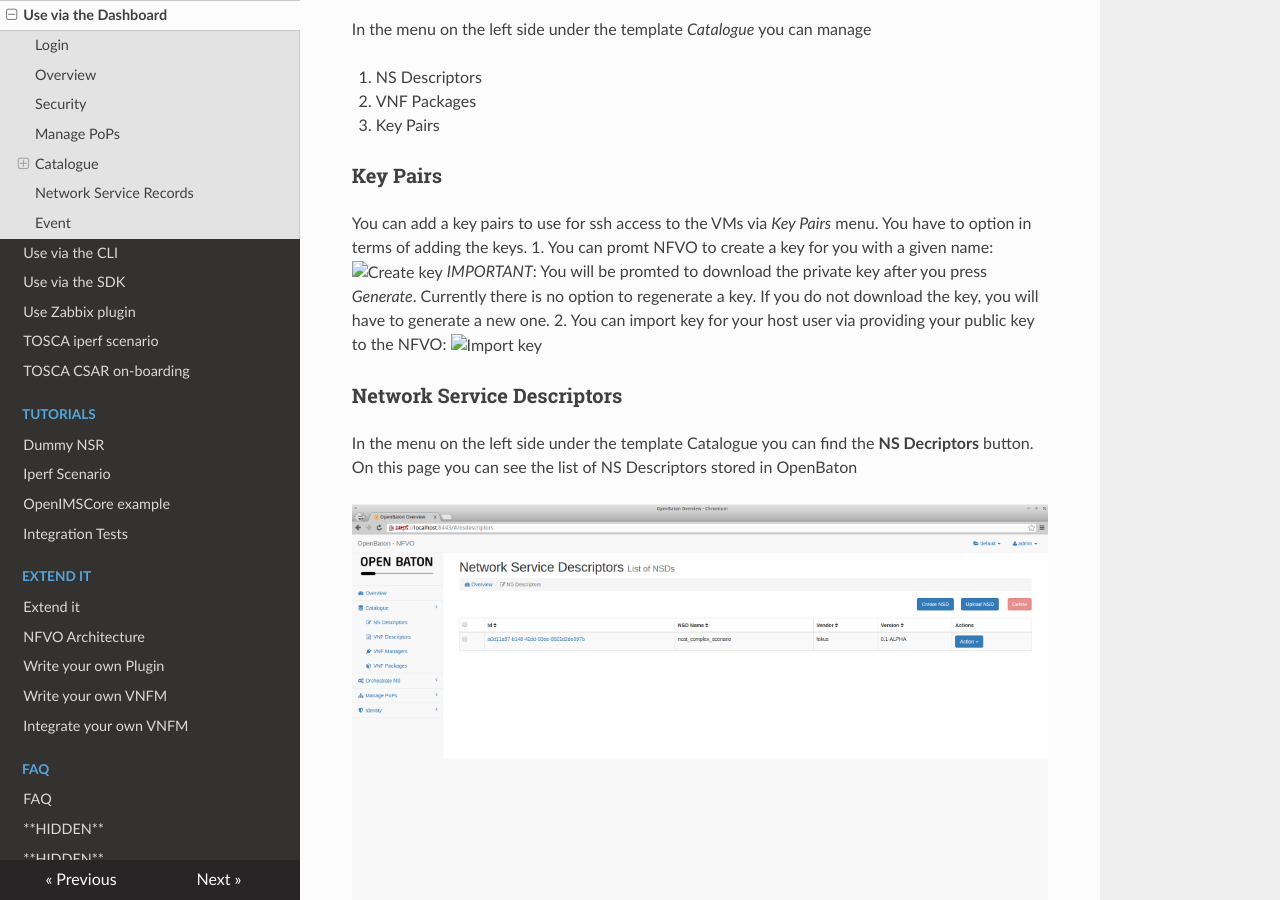
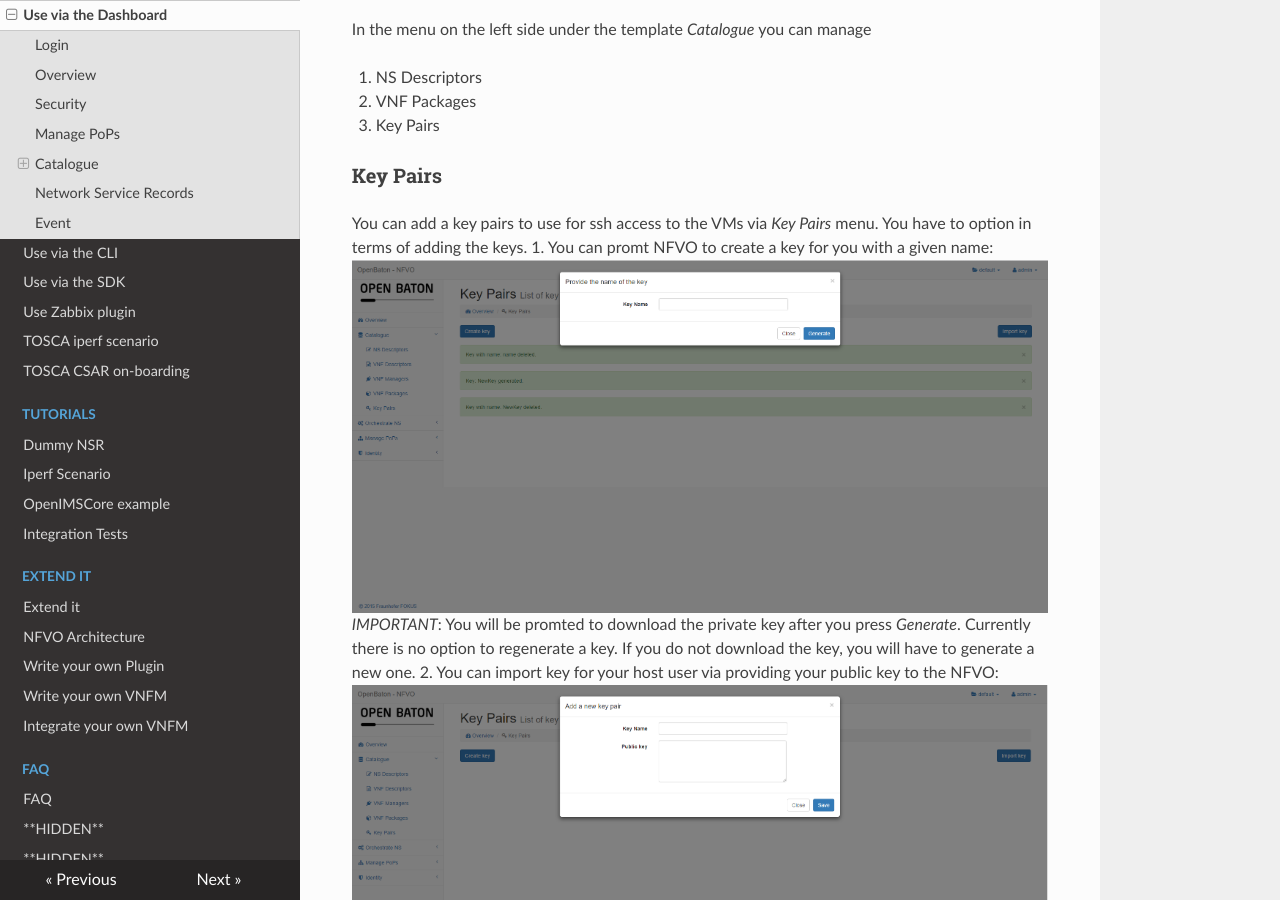
Before and after one commit to openbaton/docs, an MkDocs documentation site: the page built from docs/nfvo-how-to-use-gui.md, in a window 1280 px wide and 900 px high, scrolled down 4046 px. Built offline with MkDocs 1.6.1, drawn with Linux system fonts in a browser that asks for light colours; nearby versions of some CDN libraries; old or Windows-style settings are respelled for this version of MkDocs.

Commit message:
fix: images

```diff
--- a/docs/nfvo-how-to-use-gui.md
+++ b/docs/nfvo-how-to-use-gui.md
@@ -231,8 +231,8 @@
 [NetworkServiceRecordsList]:images/nfvo-how-to-use-gui-NSR-list.png
 [NSRinfo]:images/nfvo-how-to-use-gui-NSR-info.png
 [VNFRecordInformation]:images/nfvo-how-to-use-gui-VNFR-information.png
-[createkey]:image/nfvo-how-to-use-gui-generate-key.png
-[importkey]:image/nfvo-how-to-use-gui-import-key.png
+[createkey]:images/nfvo-how-to-use-gui-generate-key.png
+[importkey]:images/nfvo-how-to-use-gui-import-key.png
 [VNF Package documentation]: vnfpackage.md
 <!---
 Script for open external links in a new tab
```
